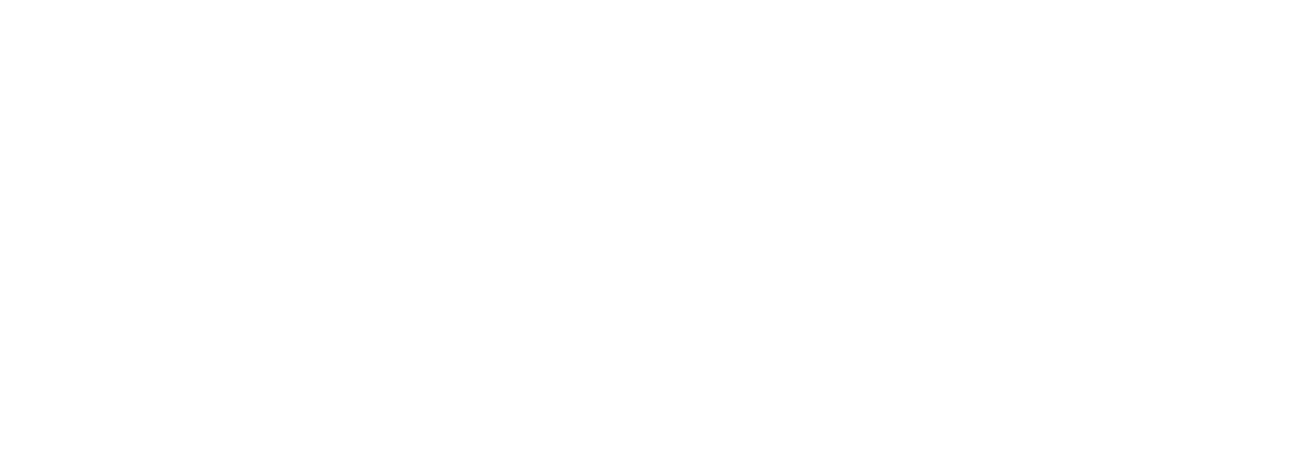
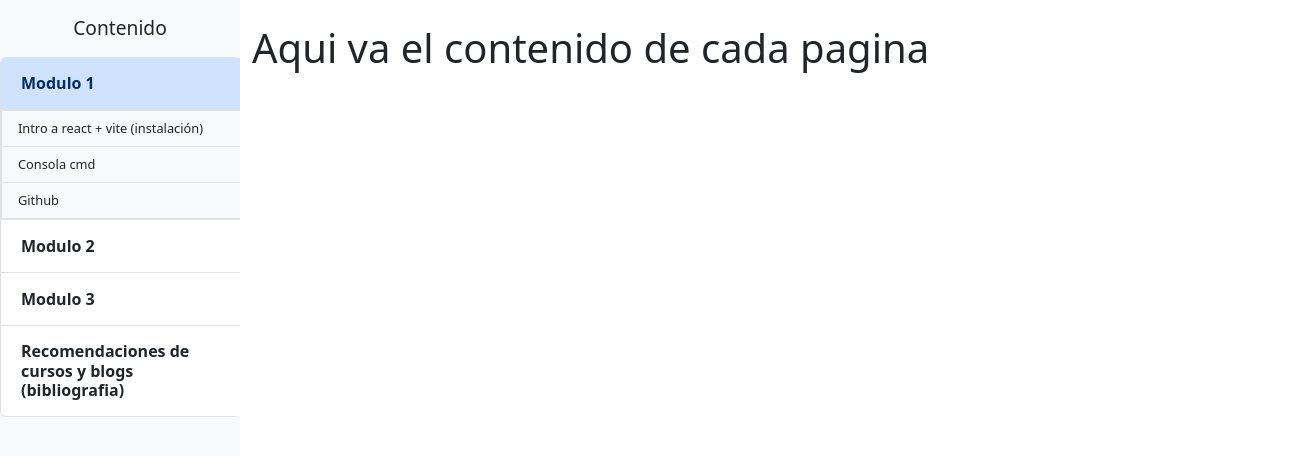
Before and after one commit to Fsalasgit/atomicReact, a React (Vite) app: page / in a window 1280 px wide. Before the commit this address had no page. Shown: the top 456 px of the page, 1304 px wide, since content can reach past the window. Built offline with nearby package versions, Linux system fonts and the light colour scheme.

Commit message:
creando el sidebar

```diff
--- a/package.json
+++ b/package.json
@@ -10,6 +10,9 @@
     "preview": "vite preview"
   },
   "dependencies": {
+    "@emotion/react": "^11.11.1",
+    "@emotion/styled": "^11.11.0",
+    "@mui/material": "^5.14.5",
     "axios": "^1.4.0",
     "bootstrap": "^5.3.1",
     "react": "^18.2.0",
--- a/src/App.jsx
+++ b/src/App.jsx
@@ -3,14 +3,10 @@
 import AtomPages from './pages/atomsPages'
 import MoleculesPages from './pages/MoleculesPages';
 import OrganimsPages from './pages/OrganimsPages';
+import Home from './pages/Home';
 import './sass/main.scss'
 import { Routes, Route } from 'react-router-dom';
 import TemplatePage from './pages/TemplatePage';
-
-
-
-
-
 
 
 function App() {
@@ -18,8 +14,8 @@
 
   return (
     <>
-
       <Routes>
+        <Route path='/' element={<Home />} />
         <Route path='/Atoms' element={<AtomPages />} />
         <Route path='/molecules' element={<MoleculesPages />} />
         <Route path='/organims' element={<OrganimsPages />} />
--- /dev/null
+++ b/src/component/organims/Sidebar/Sidebar.css
@@ -0,0 +1,53 @@
+body {
+    overflow-x: hidden;
+    font-size: 2rem;
+}
+
+.accordion-body {
+    padding: 0;
+    font-size: 0.8rem;
+}
+
+.accordion-button {
+    font-weight: bold;
+}
+#sidebar-wrapper {
+    min-height: 100vh;
+    margin-left: -15rem;
+    -webkit-transition: margin .25s ease-out;
+    -moz-transition: margin .25s ease-out;
+    -o-transition: margin .25s ease-out;
+    transition: margin .25s ease-out;
+}
+
+#sidebar-wrapper .sidebar-heading {
+    padding: 0.875rem 1.25rem;
+    font-size: 1.2rem;
+}
+
+#sidebar-wrapper .list-group {
+    width: 15rem;
+}
+
+#page-content-wrapper {
+    min-width: 100vw;
+}
+
+#wrapper.toggled #sidebar-wrapper {
+    margin-left: 0;
+}
+
+@media (min-width: 768px) {
+    #sidebar-wrapper {
+        margin-left: 0;
+    }
+
+    #page-content-wrapper {
+        min-width: 0;
+        width: 100%;
+    }
+
+    #wrapper.toggled #sidebar-wrapper {
+        margin-left: -15rem;
+    }
+}
--- /dev/null
+++ b/src/component/organims/Sidebar/Sidebar.jsx
@@ -0,0 +1,52 @@
+import React from 'react'
+import "./Sidebar.css"
+import 'bootstrap/dist/css/bootstrap.min.css';
+import Accordion from 'react-bootstrap/Accordion';
+import { Link } from 'react-router-dom';
+
+const Sidebar = () => {
+  return (
+    <div className="bg-light border-right vh-100" id="sidebar-wrapper">
+    <div className="sidebar-heading text-center">Contenido</div>
+    <div className="list-group list-group-flush overflow-auto h-100">
+    <Accordion defaultActiveKey={['0']} alwaysOpen>
+        <Accordion.Item eventKey="0">
+            <Accordion.Header>Modulo 1</Accordion.Header>
+            <Accordion.Body>
+                <Link to="#" className="list-group-item list-group-item-action bg-light">Intro a react + vite (instalación)</Link>
+                <Link to="#" className="list-group-item list-group-item-action bg-light">Consola cmd</Link>
+                <Link to="#" className="list-group-item list-group-item-action bg-light">Github </Link>
+            </Accordion.Body>
+        </Accordion.Item>
+        <Accordion.Item eventKey="1">
+            <Accordion.Header>Modulo 2</Accordion.Header>
+            <Accordion.Body>
+                <Link to="#" className="list-group-item list-group-item-action bg-light">Instalación de Bootstrap</Link>
+                <Link to="#" className="list-group-item list-group-item-action bg-light">Atomic design resumen</Link>
+                <Link to="#" className="list-group-item list-group-item-action bg-light">Atomic design + bootstrap</Link>
+            </Accordion.Body>
+        </Accordion.Item>
+        <Accordion.Item eventKey="2">
+            <Accordion.Header>Modulo 3</Accordion.Header>
+            <Accordion.Body>
+                <Link to="#" className="list-group-item list-group-item-action bg-light">Sass</Link>
+                <Link to="#" className="list-group-item list-group-item-action bg-light">Sass + Bemm</Link>
+                <Link to="#" className="list-group-item list-group-item-action bg-light">Menu 3</Link>
+            </Accordion.Body>
+        </Accordion.Item>
+        <Accordion.Item eventKey="3">
+            <Accordion.Header>Recomendaciones de cursos y blogs (bibliografia)</Accordion.Header>
+            <Accordion.Body>
+                <Link to="#" className="list-group-item list-group-item-action bg-light">Sass</Link>
+                <Link to="#" className="list-group-item list-group-item-action bg-light">Sass + Bemm</Link>
+                <Link to="#" className="list-group-item list-group-item-action bg-light">Menu 3</Link>
+            </Accordion.Body>
+        </Accordion.Item>
+</Accordion>
+    </div>
+</div>
+
+  )
+}
+
+export default Sidebar
--- /dev/null
+++ b/src/pages/Home.jsx
@@ -0,0 +1,25 @@
+import React from 'react'
+import Sidebar from '../component/organims/Sidebar/Sidebar'
+import 'bootstrap/dist/css/bootstrap.min.css';
+
+const Home = () => {
+  return (
+    <>
+
+
+    <div className="d-flex" id="wrapper">
+        <Sidebar />
+
+
+        <div id="page-content-wrapper">
+            <div className="container-fluid">
+                <h1 className="mt-4">Aqui va el contenido de cada pagina</h1>
+            </div>
+        </div>
+
+    </div>
+    </>
+  )
+}
+
+export default Home
```
Also changed, not shown: 1 other file (tests, documents, lock files or other folders).
